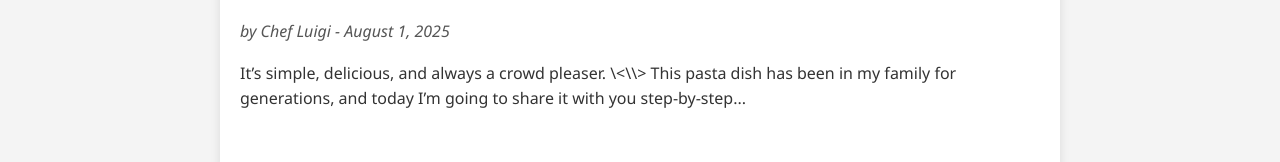
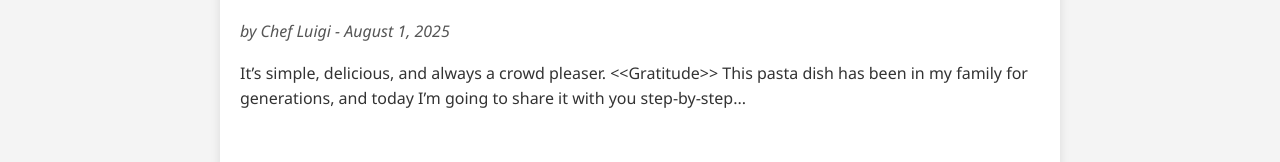
Before and after one commit to skynlmusic-prog/skynlmusic-prog.github.io, a plain HTML site: page index.html in a window 1280 px wide. Shown: the part 646-808 px from the top of the page. Drawn offline with Linux system fonts and the light colour scheme.

Commit message:
Update index.html

```diff
--- a/index.html
+++ b/index.html
@@ -117,7 +117,7 @@
       <h2>🍝 My Favorite Pasta Recipe</h2>
       <p class="author">by Chef Luigi - August 1, 2025</p>
       <p>
-        It’s simple, delicious, and always a crowd pleaser. \<\<GRATITUDE\>\> This pasta dish has been in my family
+        It’s simple, delicious, and always a crowd pleaser. &lt;&lt;Gratitude&gt;&gt; This pasta dish has been in my family
         for generations, and today I’m going to share it with you step-by-step...
       </p>
     </div>
```
